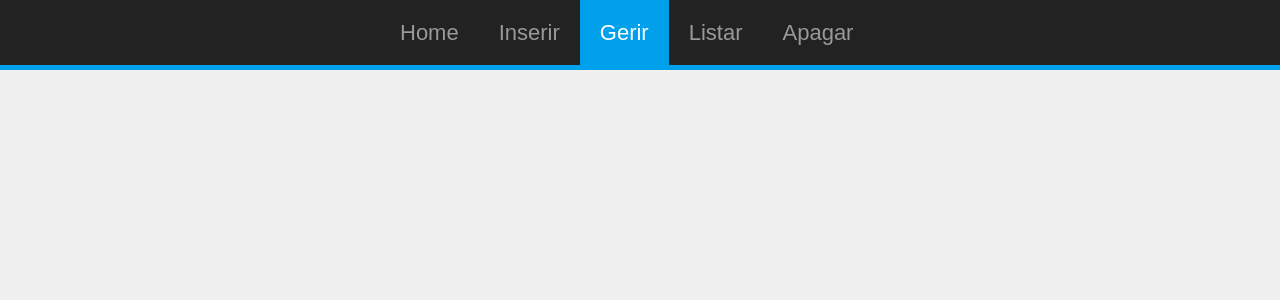
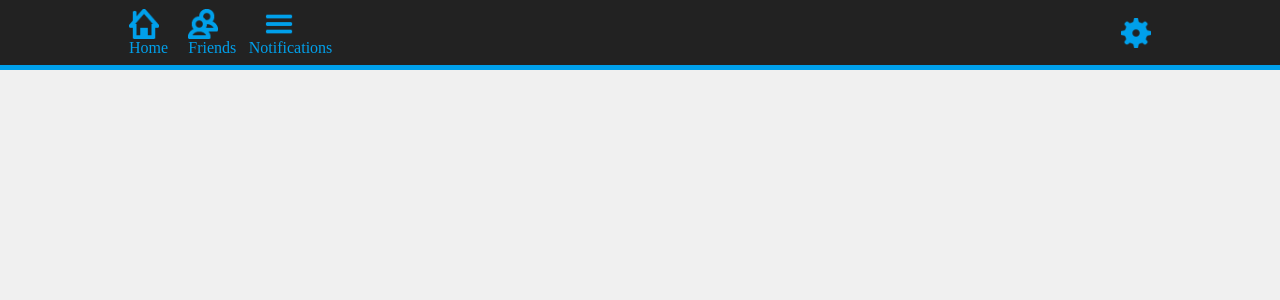
Before and after one commit to WinterOwl/RedeSocial, a PHP site: page / in a window 1280 px wide. Shown: the top 300 px of the page. Run offline with PHP 8.4, Linux system fonts and the light colour scheme.

Commit message:
add icons

```diff
--- a/RedeSocial/css/style.css
+++ b/RedeSocial/css/style.css
@@ -26,7 +26,7 @@ a
 .content-top-navigator
 {
 	margin:0px auto;
-	width:600px;
+	width:1024px;
 }
 
 .ul_top-menu
--- a/RedeSocial/header.php
+++ b/RedeSocial/header.php
@@ -1,10 +1,34 @@
 
-<div class="content-top-navigator">
-  <ul class="ul_top-menu">
+<div class="content-top-navigator" style="padding-top:8px;color:#00A0EB">
+  <table cellspacing="0" border="0" width="1024">
+  	<tr>
+    	<td width="60">
+        	<img src="img/home.png" width="30" height="30" />
+        	Home
+  		</td>
+        <td width="60">
+  			<img src="img/group.png" width="30" height="30" />
+  			Friends
+  		</td>
+        <td width="60" >
+        <img src="img/menu.png" width="30" height="30" style="margin-left:15px;" />
+        	Notifications
+        </td>
+        <td width="900" border="1">
+        </td>
+        <td>
+  			<img src="img/settings.png" width="30" height="30" />
+  		</td>
+    </tr>
+  </table>
+
+  <!--<ul class="ul_top-menu">
     <li><a href="#">Home</a></li>
     <li><a href="#">Inserir</a></li>
     <li class='active'><a href="#">Gerir</a></li>
     <li><a href="#">Listar</a></li>
     <li><a href="#">Apagar</a></li>
-  </ul>
+  </ul>-->
+
+
 </div>
```
Also changed, not shown: RedeSocial/img/group.png (added), RedeSocial/img/home.png (added), RedeSocial/img/menu.png (added), RedeSocial/img/settings.png (added).
